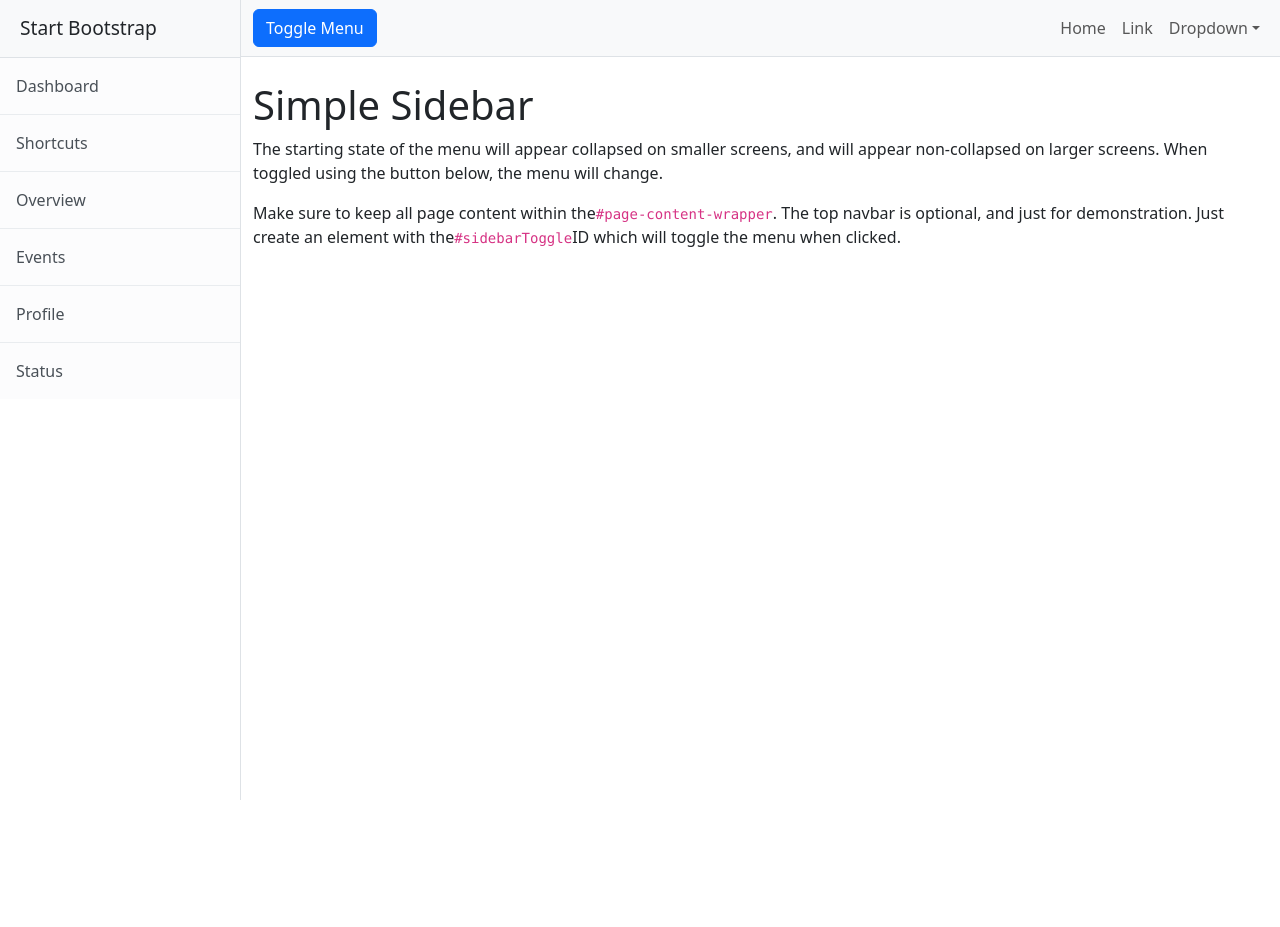
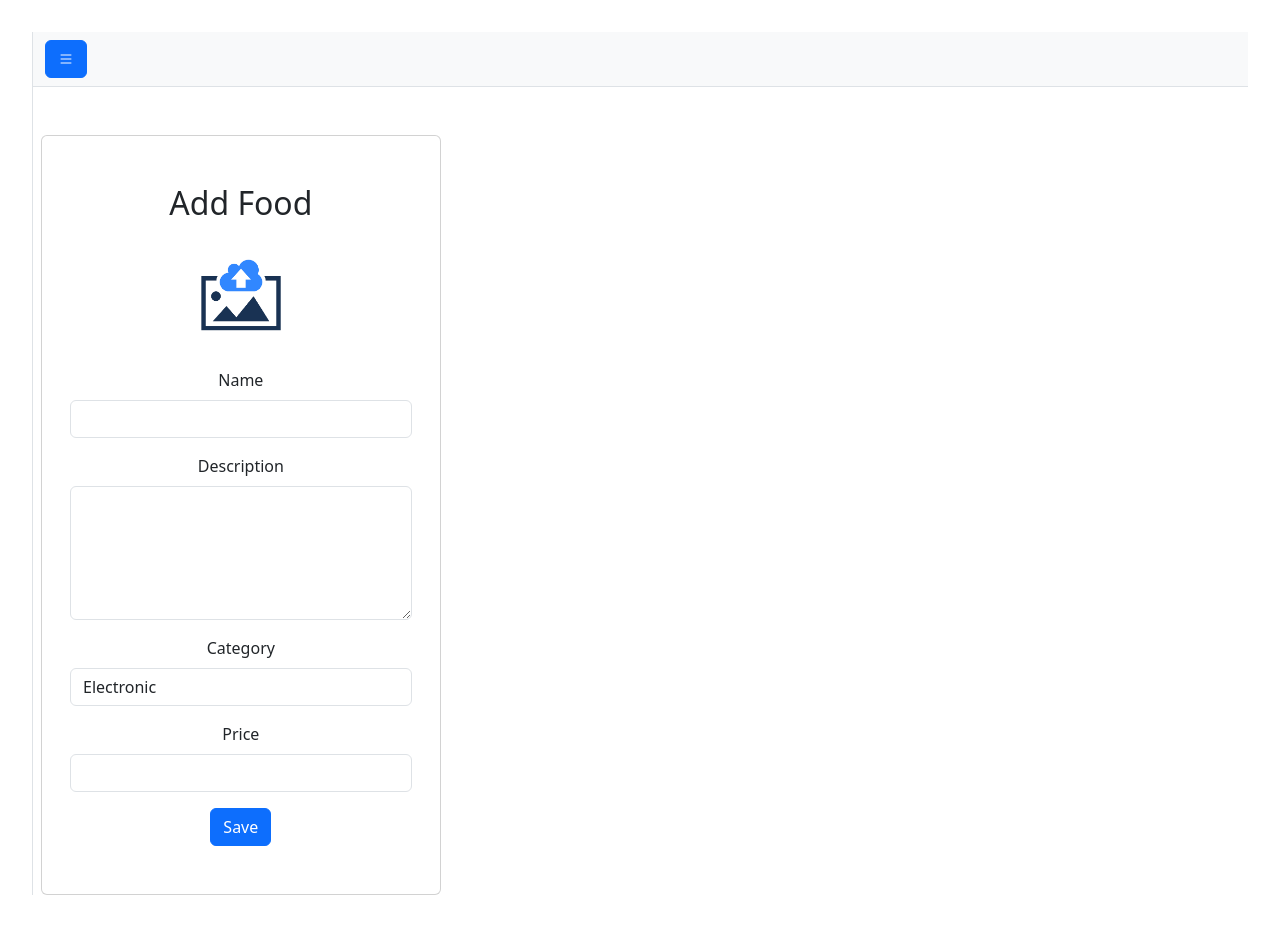
Before and after one commit to everestp/foodapp-forntend-react, a React (Vite) app: page /add in a window 1280 px wide. Before the commit the page ends 800 px from the top, so only its background shows below. Built offline with nearby package versions, Linux system fonts and the light colour scheme.

Commit message:
feat: implement sidebar navigation and add food form with routing

```diff
--- a/src/App.jsx
+++ b/src/App.jsx
@@ -1,10 +1,41 @@
-import Sidebar from "./components/sidebar/sidebar"
+import React from 'react'
+import { useState } from 'react'
+
+import { Route } from 'react-router-dom'
+import AddFood from './pages/AddFood/AddFood'
+import ListFood from './pages/ListFood/ListFood'
+import Orders from './pages/Orders/Orders'
+import Sidebar from './components/sidebar/sidebar'
+import Menubar from './components/Menubar/Menubar'
+
+import { Routes } from 'react-router-dom'
+import './App.css'
 
 const App = () => {
+  const [sideBarVisible, setSideBarVisible] = useState(false);
+  const toggleSideBar = () =>setSideBarVisible(!sideBarVisible);
+
   return (
-    <div>
-     <Sidebar/>
-    </div>
+<div className="d-flex" id="wrapper">
+
+            <div className="border-end bg-white" id="sidebar-wrapper">
+             <Sidebar sideBarVisible={sideBarVisible}/>
+            </div>
+
+            <div id="page-content-wrapper">
+
+             <Menubar toggleSideBar={toggleSideBar}/>
+
+                <div className="container-fluid">
+                    <Routes>
+                        <Route path="/add" element={<AddFood/>} />
+                        <Route path="/list" element={<ListFood/>} />
+                        <Route path="/order" element={<Orders/>} />
+                        <Route path="/" element={<ListFood/>} />
+                    </Routes>
+                </div>
+            </div>
+        </div>
   )
 }
 
--- a/src/assets/assets.js
+++ b/src/assets/assets.js
@@ -2,8 +2,8 @@ import logo from './logo.png';
 import parcel from './parcel.png';
 import upload from './upload.png';
 
-export const assets = [
+export const assets = {
   logo,
   parcel,
   upload
-]
+}
--- a/src/components/Menubar/Menubar.jsx
+++ b/src/components/Menubar/Menubar.jsx
@@ -0,0 +1,18 @@
+import React from 'react'
+
+const Menubar = ({toggleSideBar}) => {
+  return (
+    <div>
+           <nav className="navbar navbar-expand-lg navbar-light bg-light border-bottom">
+                    <div className="container-fluid">
+                        <button onClick={toggleSideBar} className="btn btn-primary" id="sidebarToggle">
+                            <i className='bi bi-list'></i>
+                        </button>
+
+                    </div>
+                </nav>
+    </div>
+  )
+}
+
+export default Menubar
--- a/src/components/sidebar/Sidebar.jsx
+++ b/src/components/sidebar/Sidebar.jsx
@@ -1,60 +1,23 @@
 import React from 'react'
-import './sidebar.css'
-const Sidebar = () => {
+import { Link } from 'react-router-dom'
+import { assets } from '../../assets/assets'
 
+const Sidebar = ({sideBarVisible}) => {
   return (
-<div className="d-flex" id="wrapper">
+    <div className={`border-end bg-white ${sideBarVisible ? '' : 'd-none'}`} id="sidebar-wrapper">
+    <div className="sidebar-heading border-bottom bg-light">
+      <img src={assets.logo} alt="" height={32} width={32} />
+      </div>
+           <div className="list-group list-group-flush">
+               <Link className="list-group-item list-group-item-action list-group-item-light p-3" to="/add">
+             <i className='bi bi-plus-circle me-2'></i>  Add Food</Link>
+               <Link className="list-group-item list-group-item-action list-group-item-light p-3" to="/list">
+               <i className='bi bi-list-ul me-2'></i>   List Food</Link>
+               <Link className="list-group-item list-group-item-action list-group-item-light p-3" to="/order">
+               <i className='bi bi-cart me-2'></i>    Orders</Link>
 
-            <div className="border-end bg-white" id="sidebar-wrapper">
-                <div className="sidebar-heading border-bottom bg-light">Start Bootstrap</div>
-                <div className="list-group list-group-flush">
-                    <a className="list-group-item list-group-item-action list-group-item-light p-3" href="#!">Dashboard</a>
-                    <a className="list-group-item list-group-item-action list-group-item-light p-3" href="#!">Shortcuts</a>
-                    <a className="list-group-item list-group-item-action list-group-item-light p-3" href="#!">Overview</a>
-                    <a className="list-group-item list-group-item-action list-group-item-light p-3" href="#!">Events</a>
-                    <a className="list-group-item list-group-item-action list-group-item-light p-3" href="#!">Profile</a>
-                    <a className="list-group-item list-group-item-action list-group-item-light p-3" href="#!">Status</a>
-                </div>
-            </div>
-
-            <div id="page-content-wrapper">
-
-                <nav className="navbar navbar-expand-lg navbar-light bg-light border-bottom">
-                    <div className="container-fluid">
-                        <button className="btn btn-primary" id="sidebarToggle">Toggle Menu</button>
-                        <button className="navbar-toggler" type="button" data-bs-toggle="collapse" data-bs-target="#navbarSupportedContent" aria-controls="navbarSupportedContent" aria-expanded="false" aria-label="Toggle navigation"><span className="navbar-toggler-icon"></span></button>
-                        <div className="collapse navbar-collapse" id="navbarSupportedContent">
-                            <ul className="navbar-nav ms-auto mt-2 mt-lg-0">
-                                <li className="nav-item active"><a className="nav-link" href="#!">Home</a></li>
-                                <li className="nav-item"><a className="nav-link" href="#!">Link</a></li>
-                                <li className="nav-item dropdown">
-                                    <a className="nav-link dropdown-toggle" id="navbarDropdown" href="#" role="button" data-bs-toggle="dropdown" aria-haspopup="true" aria-expanded="false">Dropdown</a>
-                                    <div className="dropdown-menu dropdown-menu-end" aria-labelledby="navbarDropdown">
-                                        <a className="dropdown-item" href="#!">Action</a>
-                                        <a className="dropdown-item" href="#!">Another action</a>
-                                        <div className="dropdown-divider"></div>
-                                        <a className="dropdown-item" href="#!">Something else here</a>
-                                    </div>
-                                </li>
-                            </ul>
-                        </div>
-                    </div>
-                </nav>
-
-                <div className="container-fluid">
-                    <h1 className="mt-4">Simple Sidebar</h1>
-                    <p>The starting state of the menu will appear collapsed on smaller screens, and will appear non-collapsed on larger screens. When toggled using the button below, the menu will change.</p>
-                    <p>
-                        Make sure to keep all page content within the
-                        <code>#page-content-wrapper</code>
-                        . The top navbar is optional, and just for demonstration. Just create an element with the
-                        <code>#sidebarToggle</code>
-                        ID which will toggle the menu when clicked.
-                    </p>
-                </div>
-            </div>
-        </div>
+           </div>
+</div>
   )
-}
-
+  }
 export default Sidebar
--- a/src/components/sidebar/sidebar.css
+++ /dev/null
@@ -1,38 +0,0 @@
-#wrapper {
-    overflow-x: hidden;
-  }
-
-  #sidebar-wrapper {
-    min-height: 100vh;
-    margin-left: -15rem;
-    transition: margin 0.25s ease-out;
-  }
-
-  #sidebar-wrapper .sidebar-heading {
-    padding: 0.875rem 1.25rem;
-    font-size: 1.2rem;
-  }
-
-  #sidebar-wrapper .list-group {
-    width: 15rem;
-  }
-
-  #page-content-wrapper {
-    min-width: 100vw;
-  }
-
-  body.sb-sidenav-toggled #wrapper #sidebar-wrapper {
-    margin-left: 0;
-  }
-
-  @media (min-width: 768px) {
-    #sidebar-wrapper {
-      margin-left: 0;
-    }
-    #page-content-wrapper {
-      min-width: 0;
-      width: 100%;
-    }
-    body.sb-sidenav-toggled #wrapper #sidebar-wrapper {
-      margin-left: -15rem;
-    }
--- a/src/index.css
+++ b/src/index.css
@@ -6,3 +6,44 @@
     font-family: 'poppins',sans-serif;
     min-height: 100vh;
   }
+
+
+  #wrapper {
+    overflow-x: hidden;
+  }
+
+  #sidebar-wrapper {
+    min-height: 100vh;
+    margin-left: -15rem;
+    transition: margin 0.25s ease-out;
+  }
+
+  #sidebar-wrapper .sidebar-heading {
+    padding: 0.875rem 1.25rem;
+    font-size: 1.2rem;
+  }
+
+  #sidebar-wrapper .list-group {
+    width: 15rem;
+  }
+
+  #page-content-wrapper {
+    min-width: 100vw;
+  }
+
+  body.sb-sidenav-toggled #wrapper #sidebar-wrapper {
+    margin-left: 0;
+  }
+
+  @media (min-width: 768px) {
+    #sidebar-wrapper {
+      margin-left: 0;
+    }
+    #page-content-wrapper {
+      min-width: 0;
+      width: 100%;
+    }
+    body.sb-sidenav-toggled #wrapper #sidebar-wrapper {
+      margin-left: -15rem;
+    }
+  }
--- a/src/main.jsx
+++ b/src/main.jsx
@@ -5,9 +5,12 @@ import App from './App.jsx'
 import 'bootstrap/dist/css/bootstrap.css'
 import 'bootstrap/dist/js/bootstrap.bundle.js'
 import 'bootstrap-icons/font/bootstrap-icons.css'
+import { BrowserRouter } from 'react-router-dom'
 
 createRoot(document.getElementById('root')).render(
+<BrowserRouter>
+<App />
+</BrowserRouter>
 
-    <App />
 
 )
--- a/src/pages/AddFood/AddFood.jsx
+++ b/src/pages/AddFood/AddFood.jsx
@@ -1,9 +1,104 @@
-import React from 'react'
+import React, { useEffect } from 'react';
+import { assets } from '../../assets/assets';
 
 const AddFood = () => {
+  const [image, setImage] = React.useState(null);
+  const [data, setData] = React.useState({
+    name: '',
+    description: '',
+    category: '',
+    price: ''
+  });
+
+  const onChangeHandler = (events) => {
+    const name = events.target.name;
+    const value = events.target.value;
+    setData(data => ({ ...data, [name]: value }));
+  };
+
   return (
-    <div>AddFood</div>
-  )
-}
+    <div className="mx-2 mt-5">
+      <div className="row">
+        <div className="card col-md-4">
+          <div className="card-body">
+            <h2 className="mb-4">Add Food</h2>
+            <form>
+              <div className="mb-3">
+                <label htmlFor="image" className="form-label">
+                  <img src={image ? URL.createObjectURL(image) : assets.upload} alt="" width={98} />
+                </label>
+                <input
+                  type="file"
+                  className="form-control"
+                  id="image"
+                  required
+                  hidden
+                  onChange={(e) => setImage(e.target.files[0])}
+                />
+              </div>
 
-export default AddFood
+              <div className="mb-3">
+                <label htmlFor="name" className="form-label">Name</label>
+                <input
+                  type="text"
+                  className="form-control"
+                  id="name"
+                  required
+                  name="name"
+                  onChange={onChangeHandler}
+                  value={data.name}
+                />
+              </div>
+
+              <div className="mb-3">
+                <label htmlFor="description" className="form-label">Description</label>
+                <textarea
+                  className="form-control"
+                  id="description"
+                  rows="5"
+                  required
+                  name="description"
+                  onChange={onChangeHandler}
+                  value={data.description}
+                ></textarea>
+              </div>
+
+              <div className="mb-3">
+                <label htmlFor="category" className="form-label">Category</label>
+                <select
+                  className="form-control"
+                  id="category"
+                  name="category"
+                  onChange={onChangeHandler}
+                  value={data.category}
+                >
+                  <option value="Electronic">Electronic</option>
+                  <option value="Kitchen">Kitchen</option>
+                  <option value="Books">Books</option>
+                  <option value="Cosmetic">Cosmetic</option>
+                </select>
+              </div>
+
+              <div className="mb-3">
+                <label htmlFor="price" className="form-label">Price</label>
+                <input
+                  type="number"
+                  className="form-control"
+                  id="price"
+                  required
+                  name="price"
+                  onChange={onChangeHandler}
+                  value={data.price}
+                />
+              </div>
+
+              <button type="submit" className="btn btn-primary">Save</button>
+            </form>
+          </div>
+        </div>
+      </div>
+    </div>
+  );
+};
+
+export default AddFood;
```
